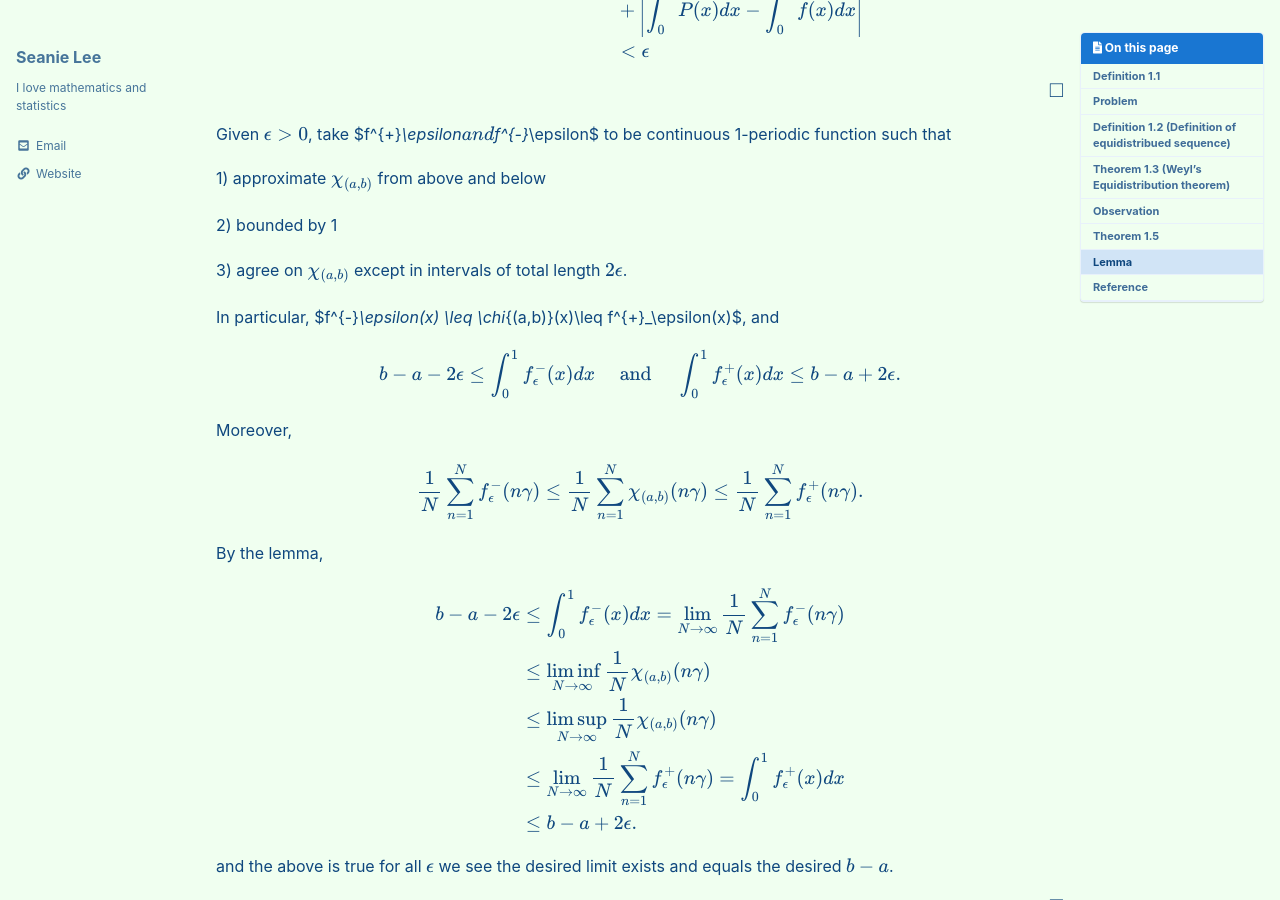
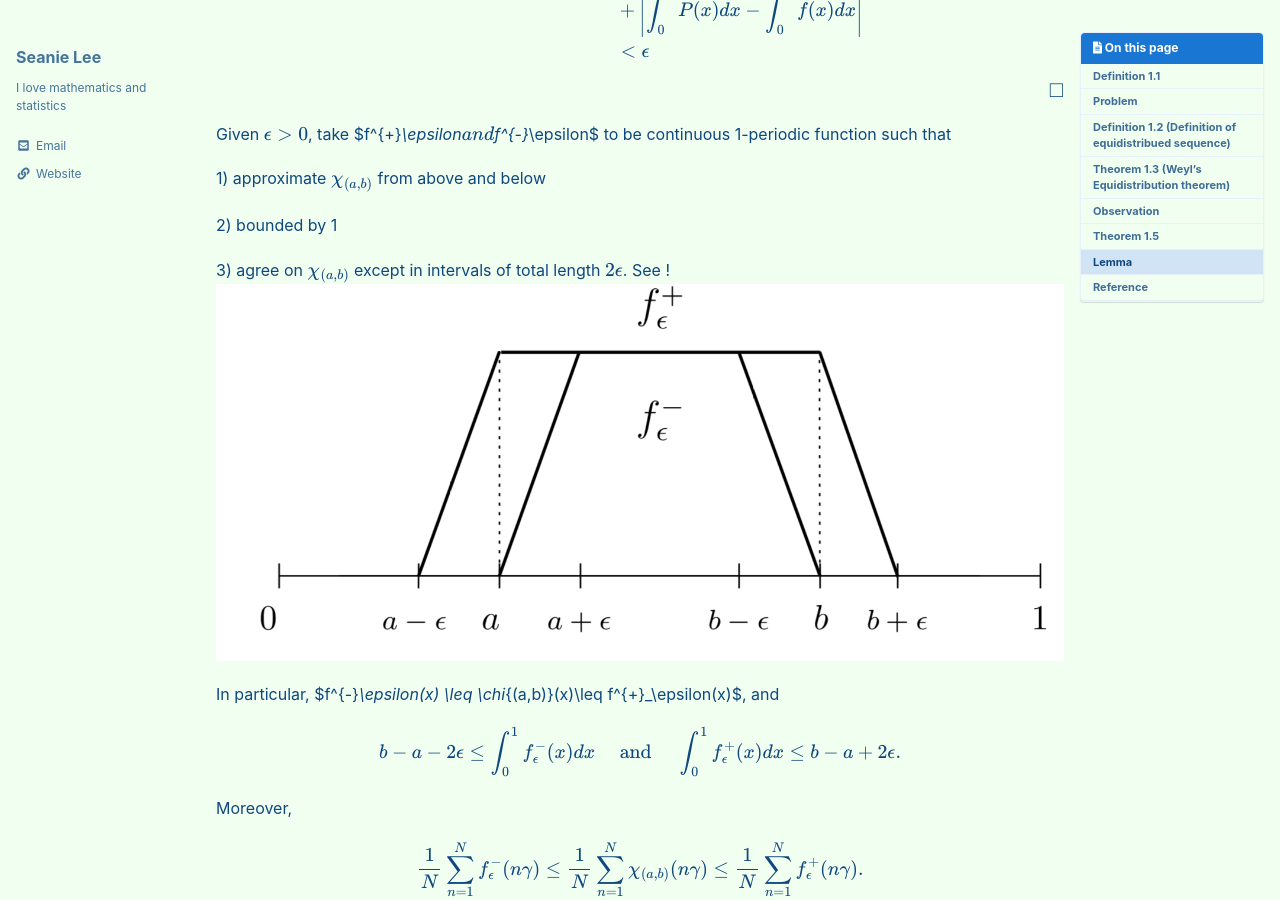
Before and after one commit to seanie12/blog, a Jekyll site: the page built from _posts/2024-03-09-equi-dist.md, in a window 1280 px wide and 900 px high, scrolled down 2520 px. Built offline with Jekyll 4.4.1, drawn with Linux system fonts in a browser that asks for light colours; cached includes are drawn as plain includes; formulas are drawn with MathJax 3.

Commit message:
Update 2024-03-09-equi-dist.md

```diff
--- a/_posts/2024-03-09-equi-dist.md
+++ b/_posts/2024-03-09-equi-dist.md
@@ -149,7 +149,8 @@ Given $\epsilon>0$, take $f^{+}_\epsilon$ and $f^{-}_\epsilon$ to be continuous
 
 2) bounded by 1
 
-3) agree on $\chi_{(a,b)}$ except in intervals of total length $2\epsilon$.
+3) agree on $\chi_{(a,b)}$ except in intervals of total length $2\epsilon$.  See !![Figure](https://github.com/seanie12/blog/blob/master/assets/fourier_analysis_graph.jpeg)
+
 
 In particular, $f^{-}_\epsilon(x) \leq \chi_{(a,b)}(x)\leq f^{+}_\epsilon(x)$, and
 
```
